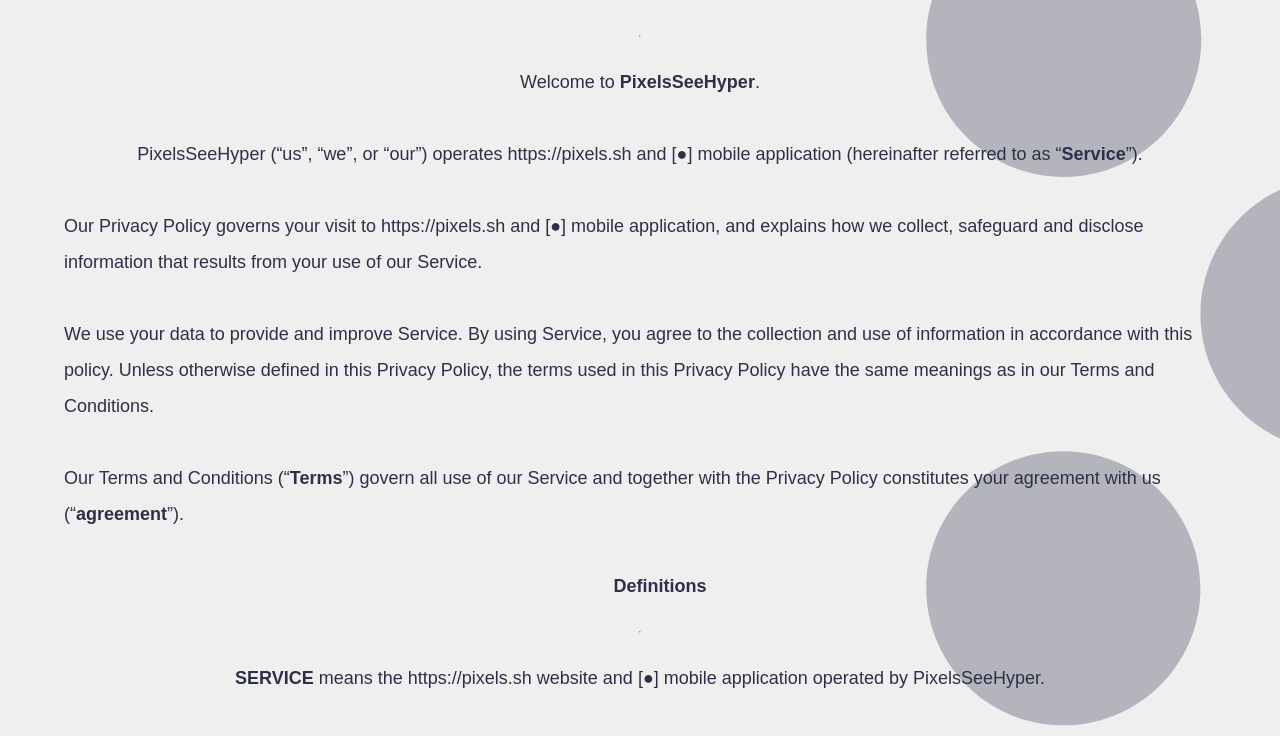
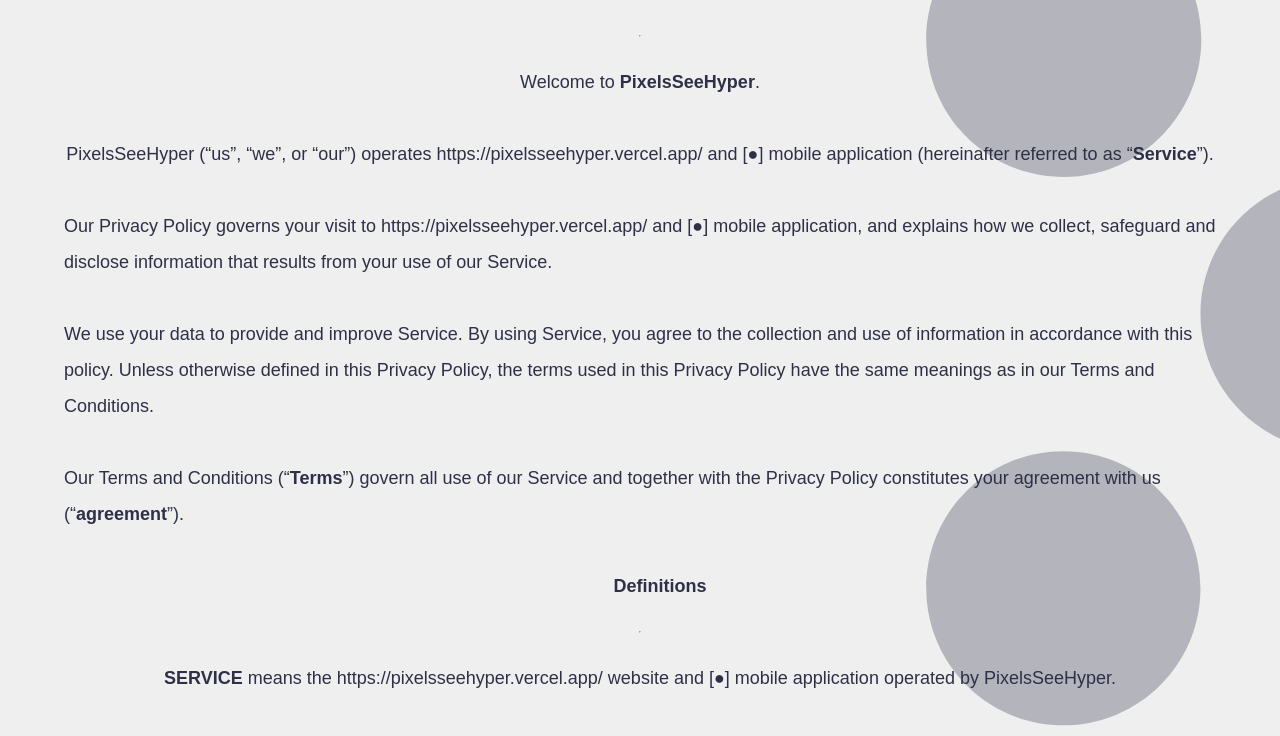
Before and after one commit to collectedview/pixelsseehyper, a Next.js app in the folder ui/: page /privacy in a window 1280 px wide. Shown: the part 380-1116 px from the top of the page. Built offline with nearby package versions, Linux system fonts and the light colour scheme.

Commit message:
Update Privacy Policy

```diff
--- a/ui/components/footer.tsx
+++ b/ui/components/footer.tsx
@@ -7,26 +7,6 @@
         <>
             <div className="footer">
                 <ul>
-                    <li>
-                        <Link
-                            href="mailto:wave@pixels.sh"
-                            target="_self"
-                            aria-label="Send a wave"
-                            type="link"
-                        >
-                            Send a Wave
-                        </Link>
-                    </li>
-                    <li>
-                        <Link
-                            href="/"
-                            target="_self"
-                            aria-label="Send a wave"
-                            type="link"
-                        >
-                            Return to Home
-                        </Link>
-                    </li>
                     <li>
                         <Link
                             href="/privacy"
--- a/ui/components/privacy.tsx
+++ b/ui/components/privacy.tsx
@@ -17,15 +17,17 @@
                 </p>
                 <p>
                     PixelsSeeHyper&nbsp;(&ldquo;us&rdquo;, &ldquo;we&rdquo;, or
-                    &ldquo;our&rdquo;) operates&nbsp;https://pixels.sh and [●]
+                    &ldquo;our&rdquo;)
+                    operates&nbsp;https://pixelsseehyper.vercel.app/ and [●]
                     mobile application&nbsp;(hereinafter referred to as &ldquo;
                     <strong>Service</strong>&rdquo;).
                 </p>
                 <p>
                     Our Privacy Policy governs your visit
-                    to&nbsp;https://pixels.sh and [●] mobile application, and
-                    explains how we collect, safeguard and disclose information
-                    that results from your use of our Service.
+                    to&nbsp;https://pixelsseehyper.vercel.app/ and [●] mobile
+                    application, and explains how we collect, safeguard and
+                    disclose information that results from your use of our
+                    Service.
                 </p>
                 <p>
                     We use your data to provide and improve Service. By using
@@ -48,8 +50,8 @@
                 <hr />
                 <p>
                     <strong>SERVICE&nbsp;</strong>means
-                    the&nbsp;https://pixels.sh website and [●] mobile
-                    application&nbsp;operated by&nbsp;PixelsSeeHyper.
+                    the&nbsp;https://pixelsseehyper.vercel.app/ website and [●]
+                    mobile application&nbsp;operated by&nbsp;PixelsSeeHyper.
                 </p>
                 <p>
                     <strong>PERSONAL DATA</strong>&nbsp;means data about a
@@ -145,7 +147,7 @@
                     information that may be of interest to you. You may opt out
                     of receiving any, or all, of these communications from
                     us&nbsp;by following the unsubscribe link or by emailing
-                    at&nbsp;wave@pixels.sh.
+                    at&nbsp;unicorn@collectedview.io.
                 </p>
                 <p>
                     <strong>Usage Data</strong>
@@ -505,7 +507,7 @@
                 <p>
                     If you wish to be informed what Personal Data we hold about
                     you and if you want it to be removed from our systems,
-                    please email us at wave@pixels.sh.
+                    please email us at unicorn@collectedview.io.
                 </p>
                 <p>
                     In certain circumstances, you have the following data
@@ -615,7 +617,7 @@
                 <ul>
                     <li>
                         users are able to change their personal information by
-                        emailing us at wave@pixels.sh.
+                        emailing us at unicorn@collectedview.io.
                     </li>
                 </ul>
 
@@ -756,8 +758,11 @@
                     above, please send your request(s) by one of the following
                     means:
                 </p>
-                <p>By email: wave@pixels.sh</p>
-                <p>By visiting this page on our website: https://pixels.sh</p>
+                <p>By email: unicorn@collectedview.io</p>
+                <p>
+                    By visiting this page on our website:
+                    https://pixelsseehyper.vercel.app/
+                </p>
                 <p>
                     Your data protection rights, described above, are covered by
                     the CCPA, short for the California Consumer Privacy Act. To
@@ -1111,8 +1116,11 @@
                     If you have any questions about this Privacy Policy, please
                     contact us:
                 </p>
-                <p>By email: wave@pixels.sh.</p>
-                <p>By visiting this page on our website: https://pixels.sh.</p>
+                <p>By email: unicorn@collectedview.io.</p>
+                <p>
+                    By visiting this page on our website:
+                    https://pixelsseehyper.vercel.app/.
+                </p>
             </div>
         </>
     )
```
